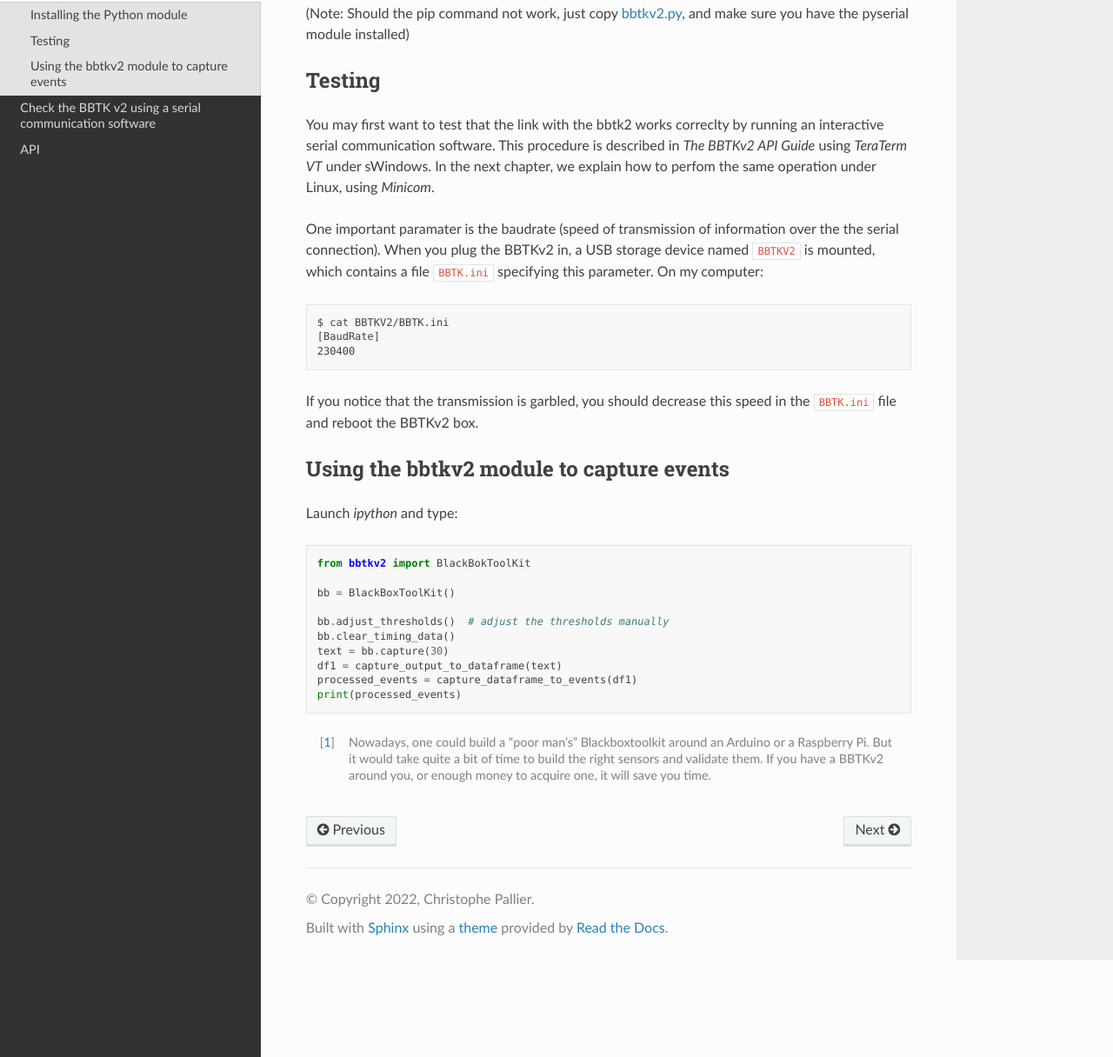
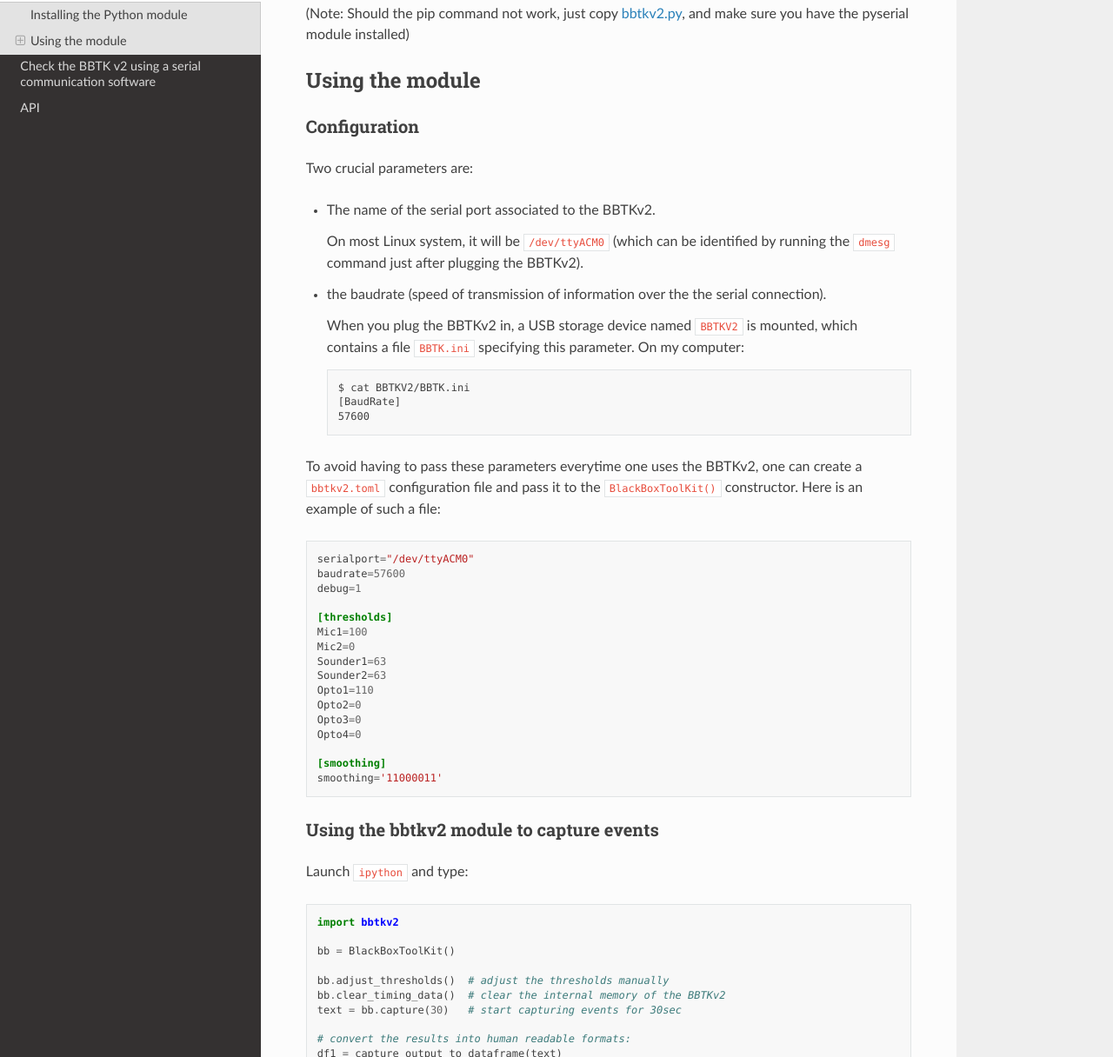
Before and after one commit to chrplr/bbtkv2_python, a Sphinx documentation site: the page built from docs/intro.rst, in a window 1280 px wide and 1400 px high, scrolled down 1236 px. Shown: the part 184-1400 px from the top of the window at 87% size. Built offline with Sphinx 7.4.7 and the Read the Docs theme 2.0.0, drawn with Linux system fonts in a browser that asks for light colours; some of the changed text lies outside the part shown.

Commit message:
update intro.rst

```diff
--- a/docs/intro.rst
+++ b/docs/intro.rst
@@ -53,50 +53,82 @@ Just run::
 `bbtkv2.py <https://github.com/chrplr/bbtkv2_python/blob/main/src/bbtkv2/bbtkv2.py>`__,
 and make sure you have the pyserial module installed)
 
-Testing
--------
+Using the module
+----------------
 
-You may first want to test that the link with the bbtk2 works correclty by
-running an interactive serial communication software. This procedure is described
-in *The BBTKv2 API Guide*  using *TeraTerm VT* under sWindows. In the
-next chapter, we explain how to perfom the same operation under Linux,
-using *Minicom*.
+Configuration
+~~~~~~~~~~~~~
 
-One important paramater is the baudrate (speed of transmission of information over the the serial connection). When you plug the BBTKv2 in, a USB storage device named ``BBTKV2`` is mounted, which contains a file ``BBTK.ini`` specifying this parameter. On my computer::
+Two crucial parameters are:
+
+* The name of the serial port associated to the BBTKv2.
+
+  On most Linux system, it will be ``/dev/ttyACM0`` (which can be identified by running the ``dmesg`` command just after plugging the BBTKv2).
+
+* the baudrate (speed of transmission of information over the the serial connection).
+
+  When you plug the BBTKv2 in, a USB storage device named ``BBTKV2`` is mounted, which contains a file ``BBTK.ini`` specifying this parameter. On my computer::
 
        $ cat BBTKV2/BBTK.ini
        [BaudRate]
-       230400
+       57600
 
 
-If you notice that the transmission is garbled, you should decrease this speed in the ``BBTK.ini`` file and reboot the BBTKv2 box.
+
+To avoid having to pass these parameters everytime one uses the BBTKv2, one can create a ``bbtkv2.toml`` configuration file and pass it to the ``BlackBoxToolKit()`` constructor. Here is an example of such a file:
+
+.. code-block:: TOML
+
+   serialport="/dev/ttyACM0"
+   baudrate=57600
+   debug=1
+
+   [thresholds]
+   Mic1=100
+   Mic2=0
+   Sounder1=63
+   Sounder2=63
+   Opto1=110
+   Opto2=0
+   Opto3=0
+   Opto4=0
+
+   [smoothing]
+   smoothing='11000011'
 
 
 
 Using the bbtkv2 module to capture events
------------------------------------------
+~~~~~~~~~~~~~~~~~~~~~~~~~~~~~~~~~~~~~~~~~
 
-Launch `ipython` and type:
+Launch ``ipython`` and type:
 
 .. code-block:: python
 
-   from bbtkv2 import BlackBokToolKit
+   import bbtkv2
 
    bb = BlackBoxToolKit()
 
    bb.adjust_thresholds()  # adjust the thresholds manually
-   bb.clear_timing_data()
-   text = bb.capture(30)
+   bb.clear_timing_data()  # clear the internal memory of the BBTKv2
+   text = bb.capture(30)   # start capturing events for 30sec
+
+   # convert the results into human readable formats:
    df1 = capture_output_to_dataframe(text)
    processed_events = capture_dataframe_to_events(df1)
    print(processed_events)
 
 
+If things do not seem to work, you may first to test that the link with the bbtk2 works correclty by running an interactive serial communication software. This procedure is described for Windows in *The BBTKv2 API Guide*  using *TeraTerm VT*. In the next chapter, we explain how to perform the same test under Linux,
+using *minicom*.
+
+For example, if you notice that the transmission is garbled, you should decrease this speed in the ``BBTK.ini`` file and reboot the BBTKv2 box.
 
 
 
-.. [1] Nowadays, one could build a “poor man's” Blackboxtoolkit around
-       an Arduino or a Raspberry Pi. But it would take quite a bit of
-       time to build the right sensors and validate them. If you have
-       a BBTKv2 around you, or enough money to acquire one, it will
-       save you time.
+.. [1] Nowadays, one can build a “poor man's” Blackboxtoolkit around
+       an Arduino or a Raspberry Pi. But it takes quite a bit of time
+       to build the right sensors and validate them. If you have a
+       BBTKv2 around you, or enough money to acquire one, it will save
+       you time. Another alternative, od course, is to use a digital
+       oscilloscope, but these beasts can be complicated to use.
```
